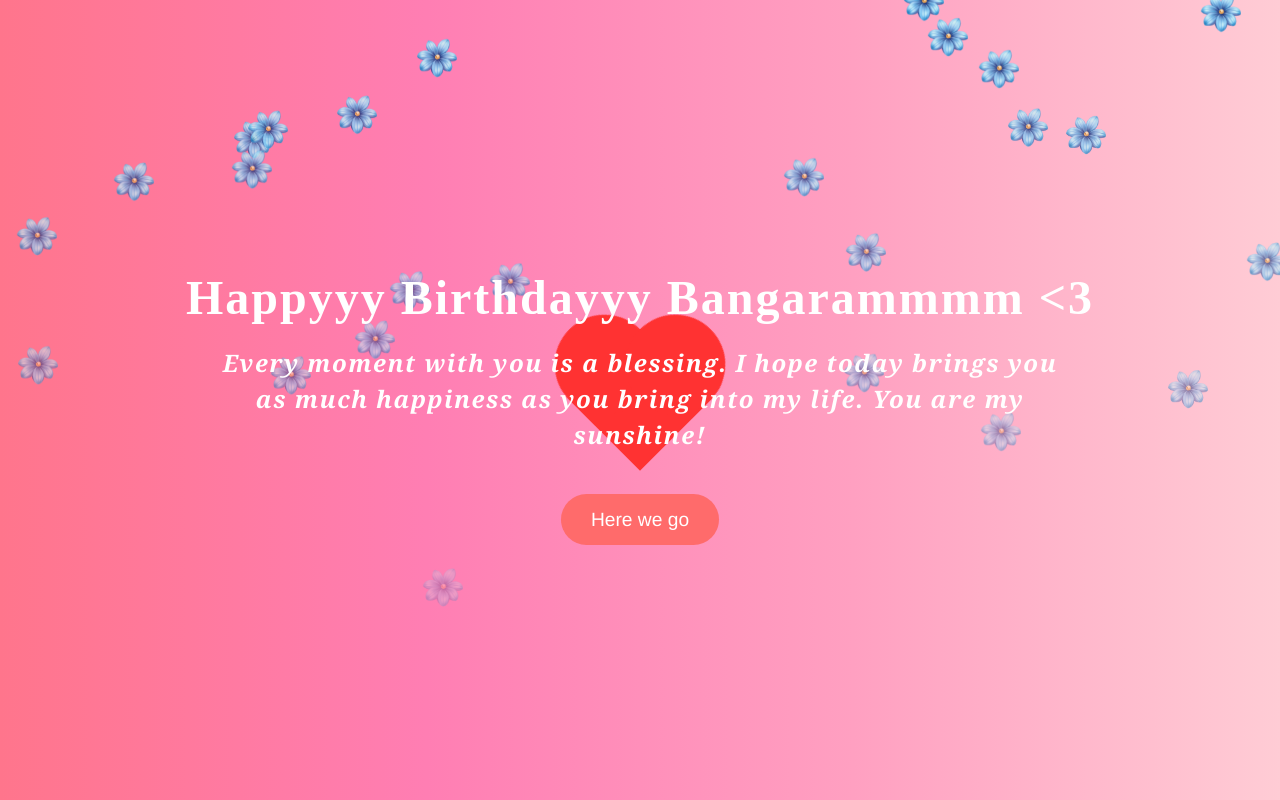
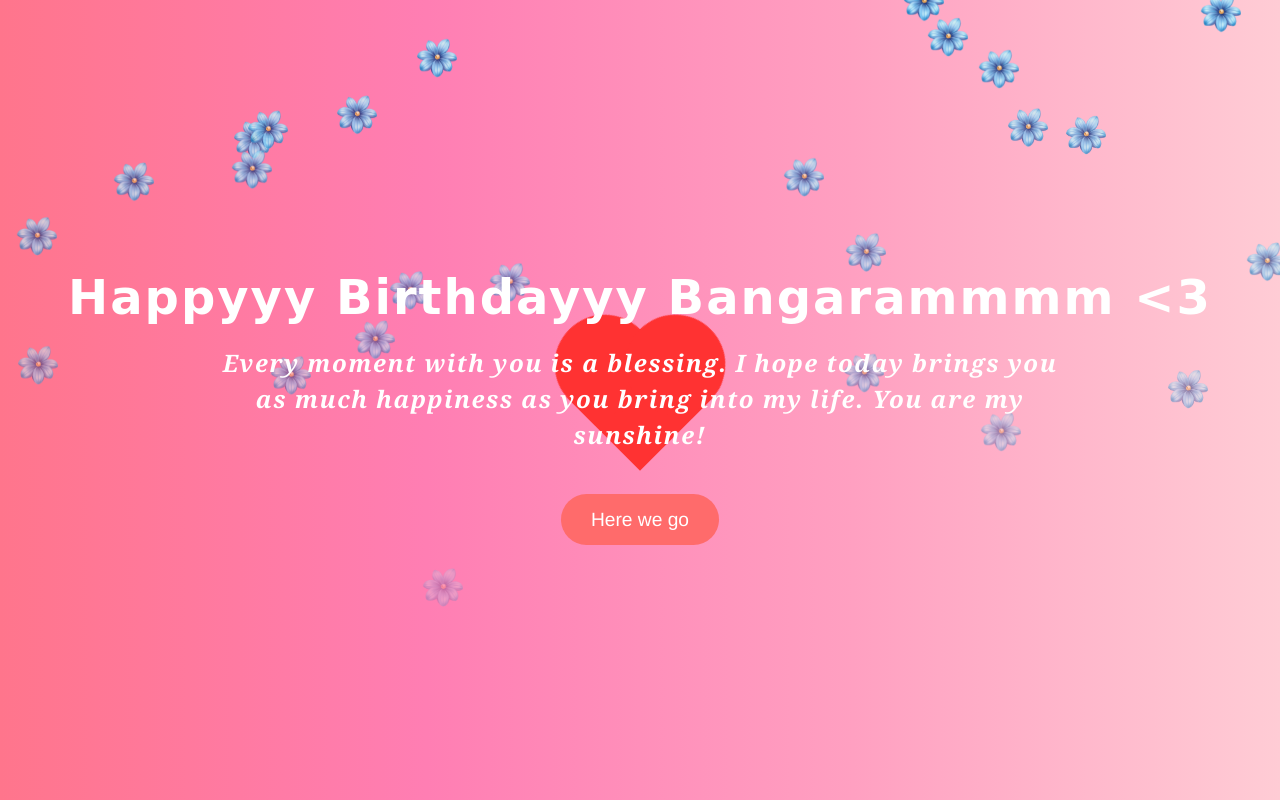
Before and after one commit to maneetbachu/birthday, a plain HTML site: page index.html in a window 1280 px wide. Drawn offline with Linux system fonts and the light colour scheme.

Commit message:
Update styles.css

```diff
--- a/styles.css
+++ b/styles.css
@@ -27,7 +27,7 @@ body {
 }
 
 h1 {
-    font-family: 'Transcity';
+    font-family: 'Bradley Hand', cursive;
     font-size: 3em;
     margin-bottom: 20px;
     letter-spacing: 2px;
```
